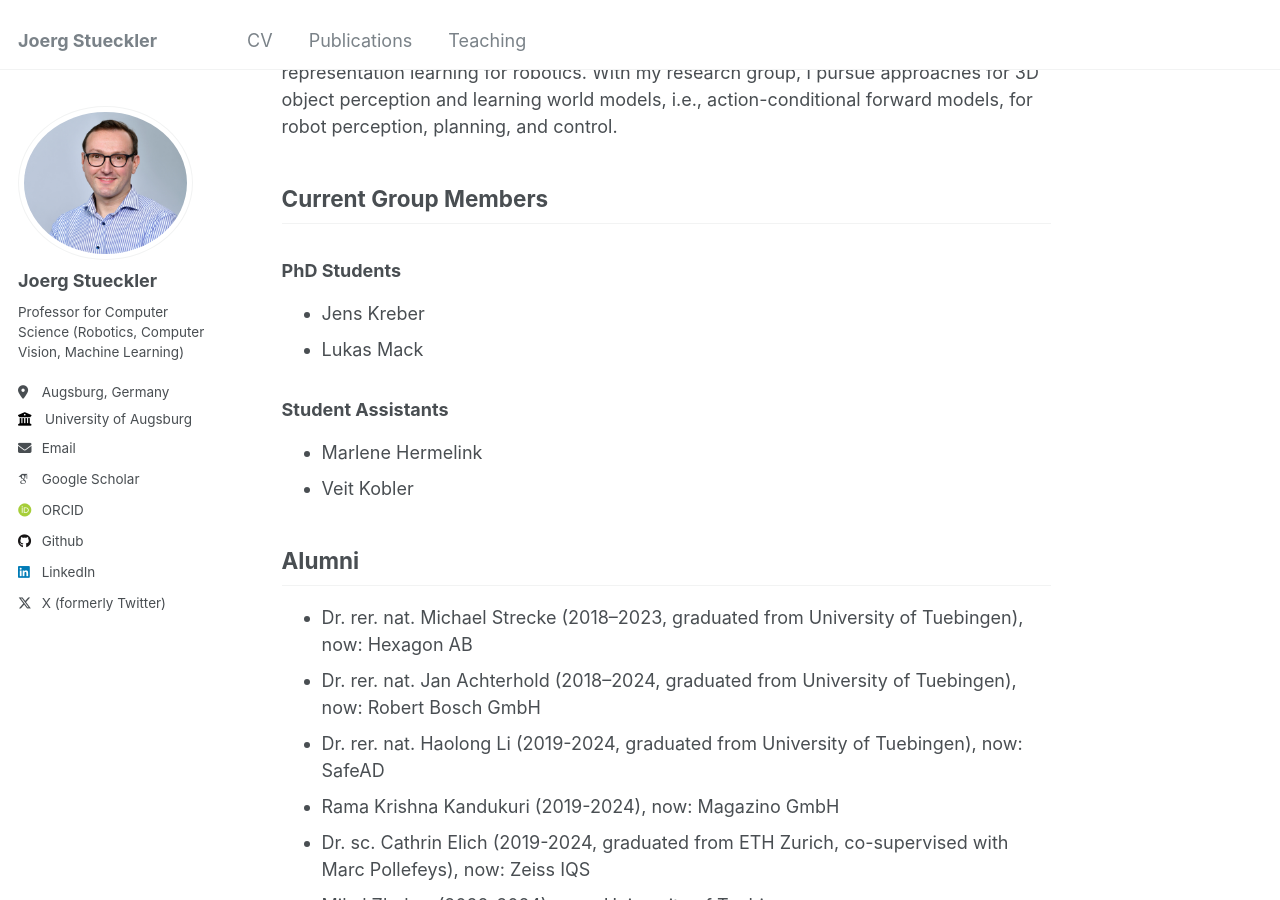
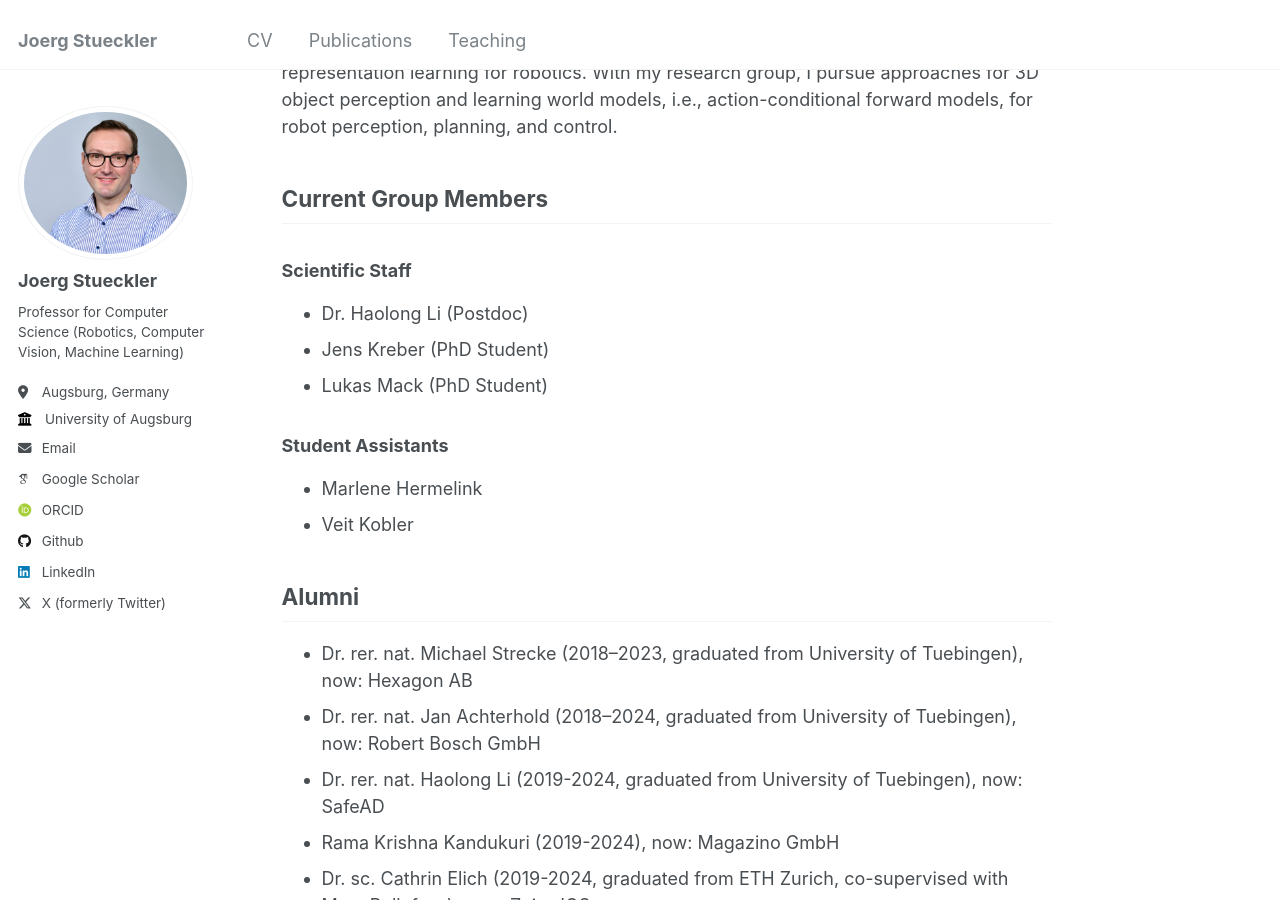
Before and after one commit to jstueckler/jstueckler.github.io, a Jekyll site: the page built from _pages/about.md, in a window 1280 px wide and 900 px high, scrolled down 886 px. Built offline with Jekyll 4.4.1, drawn with Linux system fonts in a browser that asks for light colours; some web fonts are replaced.

Commit message:
Update about.md

```diff
--- a/_pages/about.md
+++ b/_pages/about.md
@@ -28,9 +28,10 @@ Further details on my CV can be found [here]({{ site.baseurl }}/cv/).
 I am passionate about researching intelligent robots that perform complex tasks in everyday environments. My research centers around scene understanding and representation learning for robotics. With my research group, I pursue approaches for 3D object perception and learning world models, i.e., action-conditional forward models, for robot perception, planning, and control.
 
 ## Current Group Members
-### PhD Students
-* Jens Kreber
-* Lukas Mack
+### Scientific Staff
+* Dr. Haolong Li (Postdoc)
+* Jens Kreber (PhD Student)
+* Lukas Mack (PhD Student)
 
 ### Student Assistants
 * Marlene Hermelink
```
